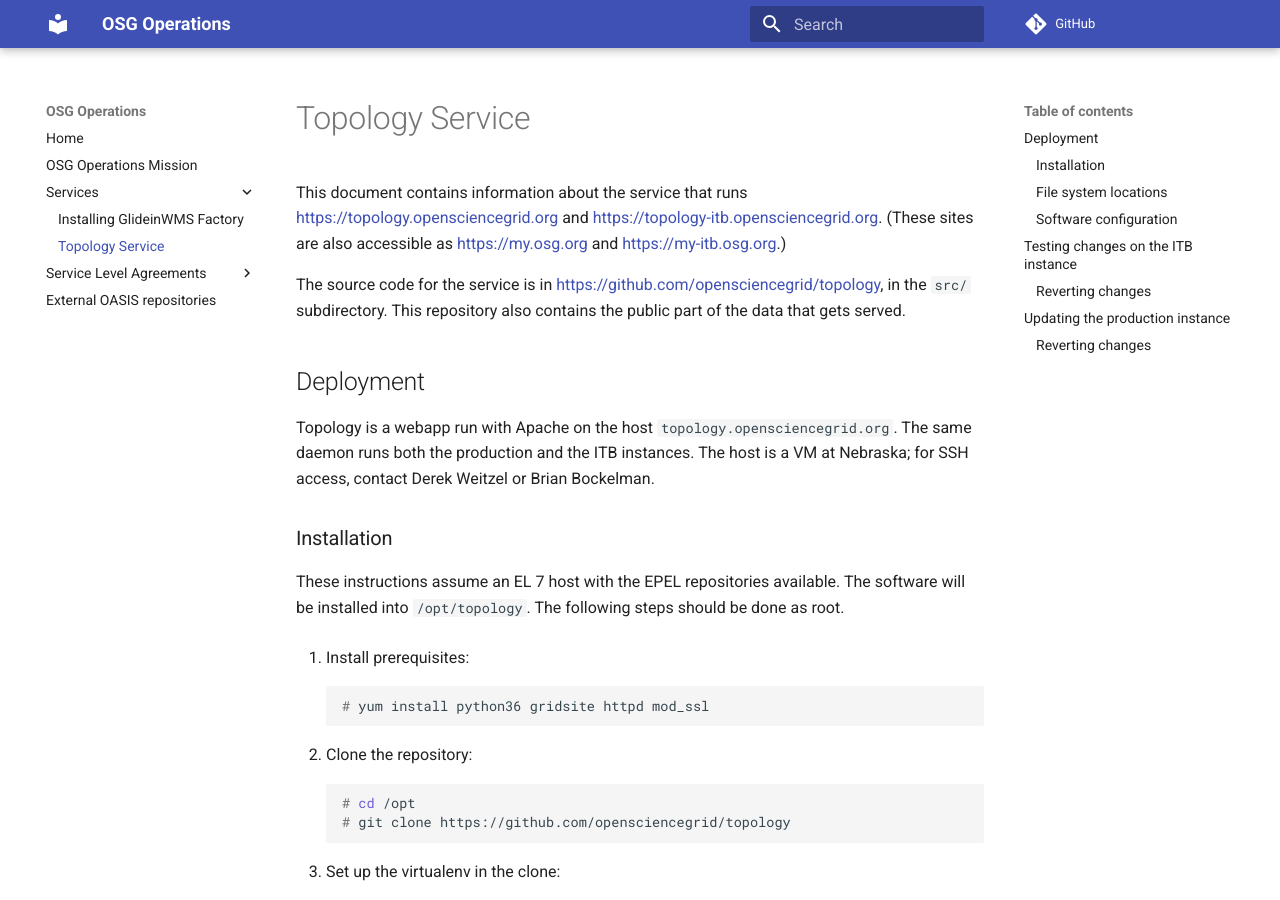
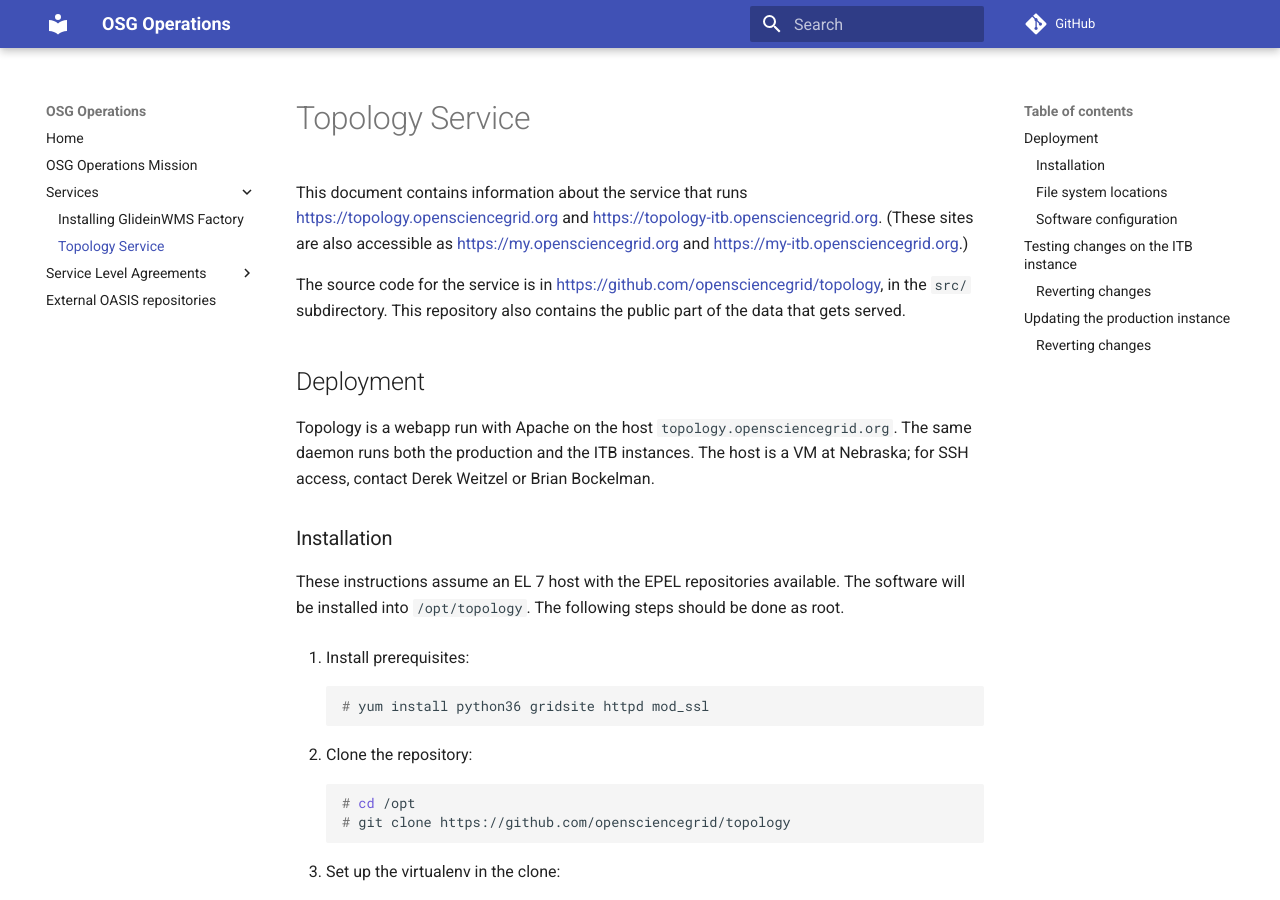
Before and after one commit to osg-htc/operations, an MkDocs documentation site: the page built from docs/services/topology.md, in a window 1280 px wide and 900 px high. Built offline with MkDocs 1.6.1 and Material for MkDocs 9.7.7, drawn with Linux system fonts in a browser that asks for light colours; comment, search, counter and statistics services are not loaded; old or Windows-style settings are respelled for this version of MkDocs; some of the changed lines change nothing that is shown.

Commit message:
Fix laziness

```diff
--- a/docs/services/topology.md
+++ b/docs/services/topology.md
@@ -2,7 +2,7 @@
 ================
 
 This document contains information about the service that runs <https://topology.opensciencegrid.org> and <https://topology-itb.opensciencegrid.org>.
-(These sites are also accessible as <https://my.osg.org> and <https://my-itb.osg.org>.)
+(These sites are also accessible as <https://my.opensciencegrid.org> and <https://my-itb.opensciencegrid.org>.)
 
 The source code for the service is in <https://github.com/opensciencegrid/topology>, in the `src/` subdirectory.
 This repository also contains the public part of the data that gets served.
```
